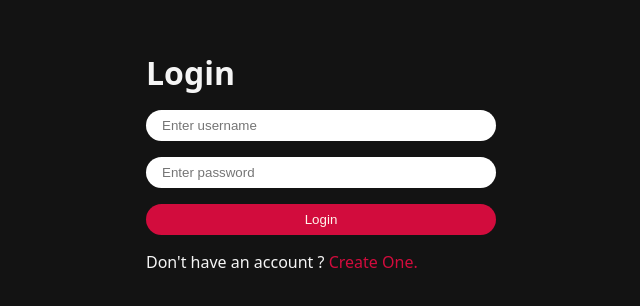
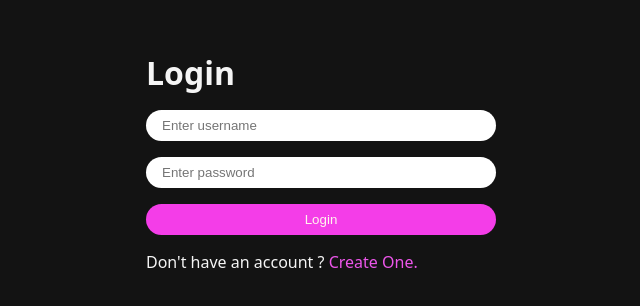
Before and after one commit to Aditya218-maker/Insta-Clone, a React app in the folder Frontend/: page /login in a window 1280 px wide. Shown: the part 238-544 px from the top of the page, without its empty margins (319-959 px from the left). Built offline with nearby package versions, Linux system fonts and the light colour scheme; the HTML template or start-up script is replaced by a standard one.

Commit message:
feat: update button colors and enhance CORS configuration for multiple origins

```diff
--- a/Frontend/src/features/shared/button.css
+++ b/Frontend/src/features/shared/button.css
@@ -8,7 +8,7 @@
   transition: all 0.3s ease-in-out;
 }
 .button.primary-button {
-  background-color: #d20c3d;
+  background-color: #f43de8;
   color: rgb(255, 245, 236);
 }
 .button:active {
--- a/Frontend/src/features/shared/button.scss
+++ b/Frontend/src/features/shared/button.scss
@@ -8,7 +8,7 @@
     transition: all 0.3s ease-in-out;
 
     &.primary-button{
-        background-color: #d20c3d;
+        background-color: #f43de8;
         color: rgb(255, 245, 236);
     }
 
--- a/Frontend/src/features/shared/global.css
+++ b/Frontend/src/features/shared/global.css
@@ -8,7 +8,7 @@
   transition: all 0.3s ease-in-out;
 }
 .button.primary-button {
-  background-color: #d20c3d;
+  background-color: #f35ce8;
   color: rgb(255, 245, 236);
 }
 .button:active {
@@ -31,6 +31,6 @@ body,
 }
 
 a {
-  color: #d20c3d;
+  color: #ec56ea;
   text-decoration: none;
 }/*# sourceMappingURL=global.css.map */
--- a/Frontend/src/features/shared/global.scss
+++ b/Frontend/src/features/shared/global.scss
@@ -16,6 +16,6 @@ body,
 }
 
 a{
-    color: #d20c3d;
+    color: #ec56ea;
     text-decoration: none;
 }
```
Also changed, not shown: 1 other file (tests, documents, lock files or other folders).
